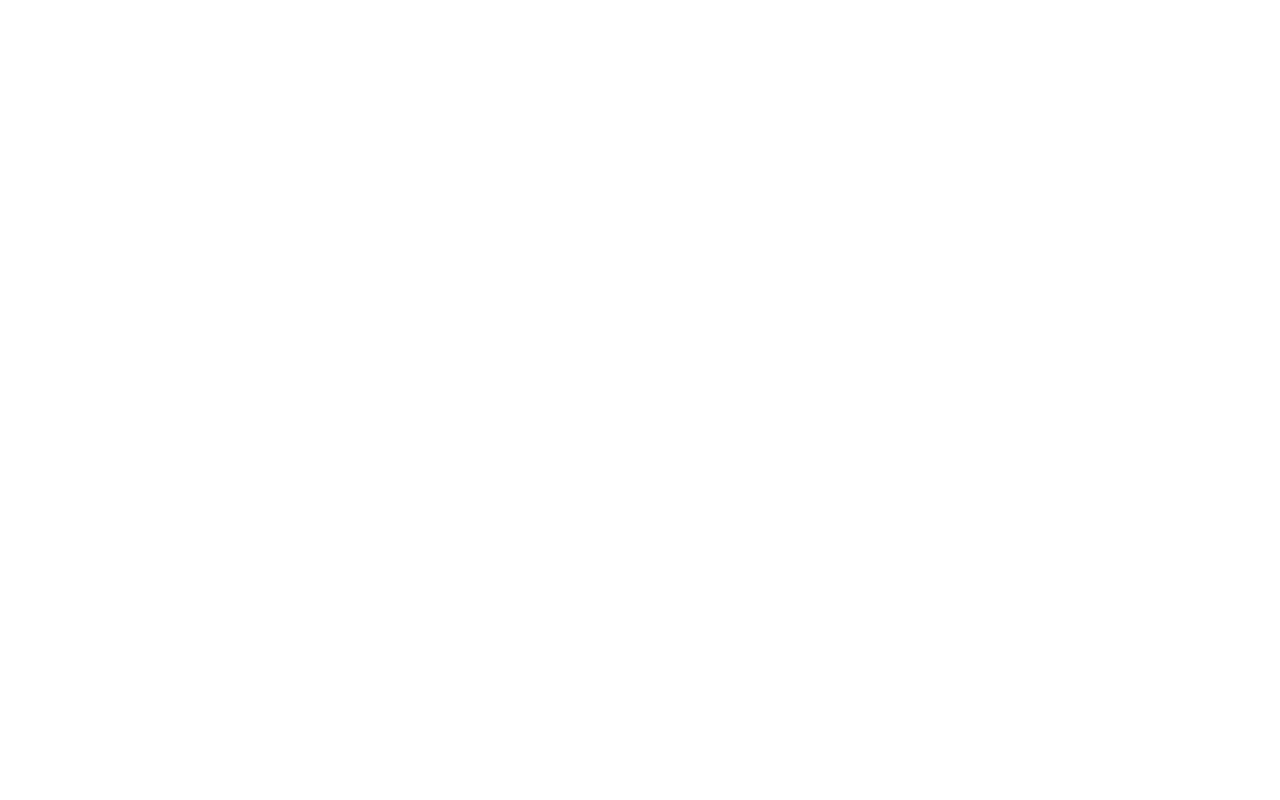
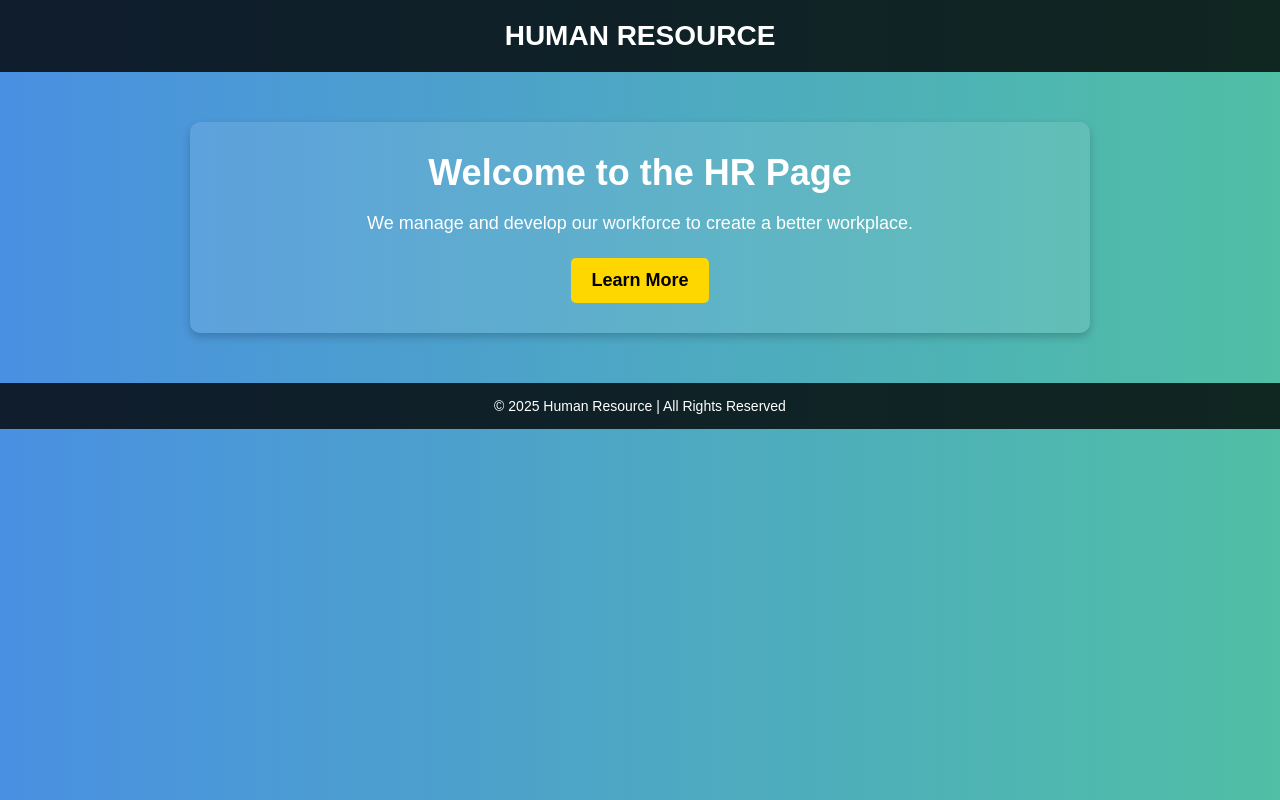
Before and after one commit to EliteacresHR/Human-Resource, a plain HTML site: page index.html in a window 1280 px wide. Drawn offline with Linux system fonts and the light colour scheme.

Commit message:
Update index.html

```diff
--- a/index.html
+++ b/index.html
@@ -17,3 +17,89 @@
             background: linear-gradient(to right, #4A90E2, #50BFA5);
             color: white;
             text-align: center;
+            padding: 0;
+        }
+
+        /* Header */
+        header {
+            background-color: rgba(0, 0, 0, 0.8);
+            padding: 20px;
+            font-size: 28px;
+            font-weight: bold;
+            text-transform: uppercase;
+        }
+
+        /* Main Container */
+        .container {
+            max-width: 900px;
+            margin: 50px auto;
+            background: rgba(255, 255, 255, 0.1);
+            padding: 30px;
+            border-radius: 10px;
+            box-shadow: 0 4px 8px rgba(0, 0, 0, 0.2);
+        }
+
+        h1 {
+            font-size: 36px;
+            margin-bottom: 15px;
+        }
+
+        p {
+            font-size: 18px;
+            line-height: 1.6;
+        }
+
+        /* Button */
+        .cta-button {
+            display: inline-block;
+            background: #FFD700;
+            color: black;
+            padding: 12px 20px;
+            margin-top: 20px;
+            font-size: 18px;
+            font-weight: bold;
+            border-radius: 5px;
+            text-decoration: none;
+            transition: 0.3s;
+        }
+
+        .cta-button:hover {
+            background: #FFC107;
+        }
+
+        /* Footer */
+        footer {
+            margin-top: 30px;
+            padding: 15px;
+            background-color: rgba(0, 0, 0, 0.8);
+            font-size: 14px;
+        }
+
+        /* Responsive Design */
+        @media (max-width: 600px) {
+            h1 {
+                font-size: 28px;
+            }
+
+            p {
+                font-size: 16px;
+            }
+
+            .container {
+                padding: 20px;
+            }
+        }
+    </style>
+</head>
+<body>
+    <header>Human Resource</header>
+
+    <div class="container">
+        <h1>Welcome to the HR Page</h1>
+        <p>We manage and develop our workforce to create a better workplace.</p>
+        <a href="#" class="cta-button">Learn More</a>
+    </div>
+
+    <footer>© 2025 Human Resource | All Rights Reserved</footer>
+</body>
+</html>
```
